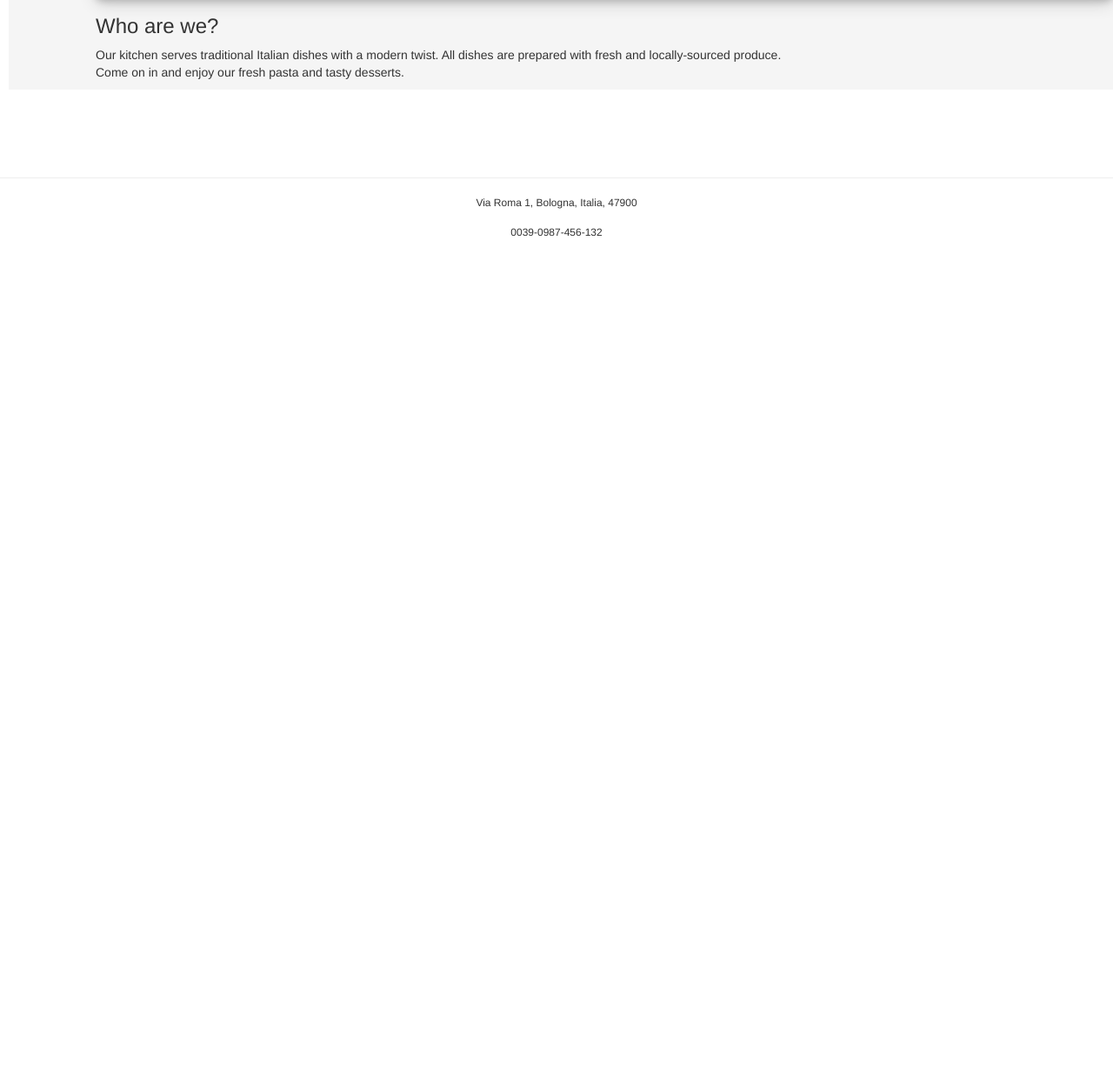
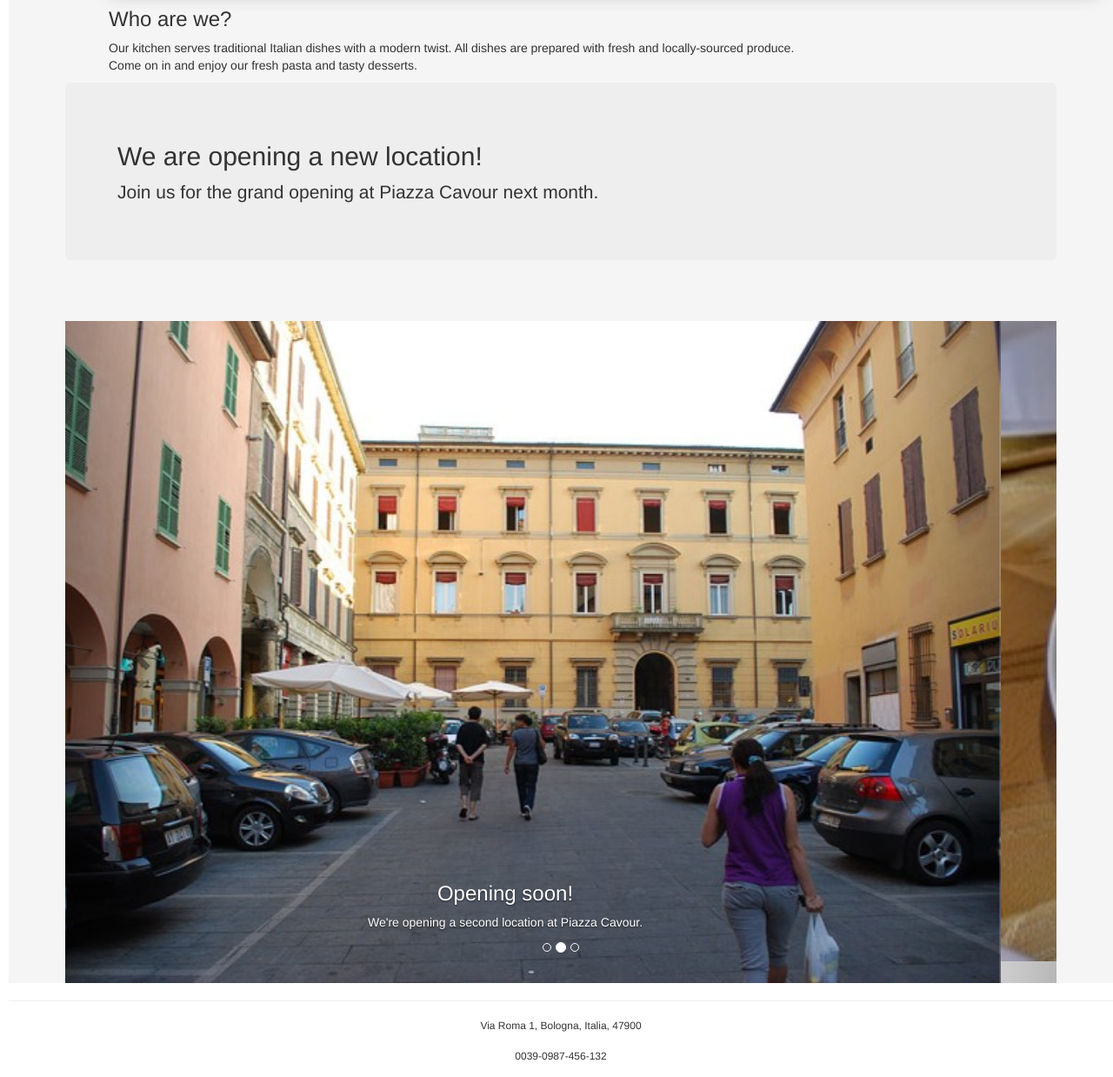
Before and after one commit to slmueller/SoftwareGuildWebDev, a plain HTML site: page RestaurantProject/index.html in a window 1280 px wide. Shown: the part 514-1752 px from the top of the page at 87% size. Before the commit the page ends 800 px from the top, so only its background shows below. Drawn offline with nearby package versions, Linux system fonts and the light colour scheme.

Commit message:
carousel is working

```diff
--- a/RestaurantProject/index.html
+++ b/RestaurantProject/index.html
@@ -17,6 +17,17 @@
 		#main {
 			background-color: #f5f5f5;
 		}
+
+		.carousel-inner img {
+			margin: auto;
+			width: 100%;
+			min-height: 100px;
+		}
+
+		.carousel-inner img{
+			width 100%;
+			height: 100%;
+		}
 		</style>
 	</head>
 	<body>
@@ -27,13 +38,13 @@
 		<div id="navigation">
 			<hr>
 			<ul class="nav nav-pills">
-			  <li role="presentation" class="active"><a href="index.html"><i class="fa fa-home" style="font-size:18px;padding="0 0 0 0";"></i> Home</a></li>
+			  <li role="presentation" class="active"><a href="index.html"><i class="fa fa-home" style="font-size:18px;padding='0 0 0 0;'"></i> Home</a></li>
 			  <li role="presentation"><a href="menu.html">Menu</a></li>
 			  <li role="presentation"><a href="contactUs.html">Contact Us</a></li>
 			</ul>
 		</div>
 
-		<div id="main">
+		<div id="main" class="container-fluid">
 			<hr>
 			<div id="table">
 				<table>
@@ -60,10 +71,66 @@
 					</tr>
 				</table>
 			</div>
+
+			<div class="container">
+				<div class="jumbotron" >
+					<h2>We are opening a new location!</h2>
+					<p>Join us for the grand opening at Piazza Cavour next month.</p>
+				</div>
+
+				<br>
+				<br>
+				<div id="myCarousel" class="carousel slide" data-ride="carousel">
+				  <!-- Indicators -->
+				  <ol class="carousel-indicators">
+					<li data-target="#myCarousel" data-slide-to="0" class="active"></li>
+					<li data-target="#myCarousel" data-slide-to="1"></li>
+					<li data-target="#myCarousel" data-slide-to="2"></li>
+				  </ol>
+
+				  <!-- Wrapper for slides -->
+				  <div class="carousel-inner" role="listbox">
+					<div class="item active">
+					  <img src="images/newLocation.jpg" alt="photo of the new location at Piazza Cavour" width="600" height ="300">
+					        <div class="carousel-caption">
+								<h3>Opening soon!</h3>
+								<p>We're opening a second location at Piazza Cavour.</p>
 							 </div>
 					</div>
 
-		<div id="footer" class="footer navbar-fixed-bottom">
+					<div class="item">
+					  <img src="images/newMenu.jpg" alt="photo of our seasonal dishes" width="600" height ="300">
+					        <div class="carousel-caption">
+								<h3>New Menu</h3>
+								<p>We're rolling out our seasonal menu, with special options for this season.</p>
+							 </div>
+					</div>
+
+					<div class="item">
+					  <img src="images/beer.jpg" alt="photo of SG Special Brew" width="600" height ="300">
+					        <div class="carousel-caption">
+								<h3>Drinks</h3>
+								<p>The drink of the month is SG Special Brew.</p>
+							 </div>
+					</div>
+				  </div>
+
+				  <!-- Left and right controls -->
+				  <a class="left carousel-control" href="#myCarousel" role="button" data-slide="prev">
+					<!-- <span class="fa fa-chevron-left" aria-hidden="true"></span> -->
+					<span class="glyphicon glyphicon-chevron-left" aria-hidden="true"></span>
+					<span class="sr-only">Previous</span>
+				  </a>
+				  <a class="right carousel-control" href="#myCarousel" role="button" data-slide="next">
+					<span class="glyphicon glyphicon-chevron-right" aria-hidden="true"></span>
+					<span class="sr-only">Next</span>
+				  </a>
+
+				</div>
+			</div>
+		</div>
+
+		<div id="footer">
 			<hr />
 			<footer>
 				<p>Via Roma 1, Bologna, Italia, 47900
@@ -72,5 +139,8 @@
 				0039-0987-456-132</p>
 			</footer>
 		</div>
+
+		<script src="https://code.jquery.com/jquery-2.2.4.min.js" integrity="sha256-BbhdlvQf/xTY9gja0Dq3HiwQF8LaCRTXxZKRutelT44=" crossorigin="anonymous"></script>
+		<script src="https://stackpath.bootstrapcdn.com/bootstrap/3.3.7/js/bootstrap.min.js" integrity="sha384-Tc5IQib027qvyjSMfHjOMaLkfuWVxZxUPnCJA7l2mCWNIpG9mGCD8wGNIcPD7Txa" crossorigin="anonymous"></script>
 	</body>
 </html>
```
Also changed, not shown: RestaurantProject/contactUs.html (+2 -2 lines), RestaurantProject/menu.html (+1 -1 lines), RestaurantProject/TODO_RestaurantProject.txt (added), RestaurantProject/images/beer.jpg (added), RestaurantProject/images/newLocation.jpg (added), RestaurantProject/images/newMenu.jpg (added). Lines whose indentation alone changed are shown as unchanged.
